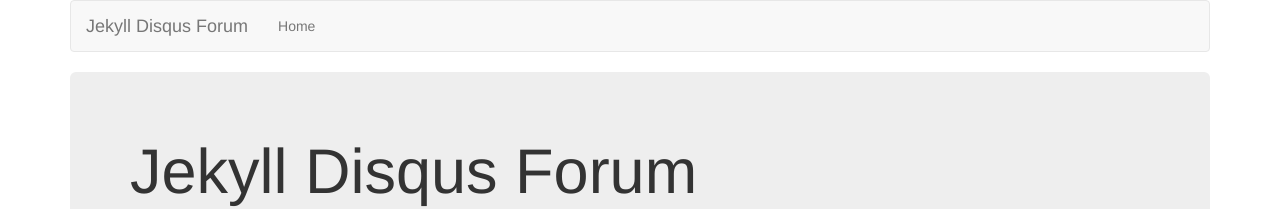
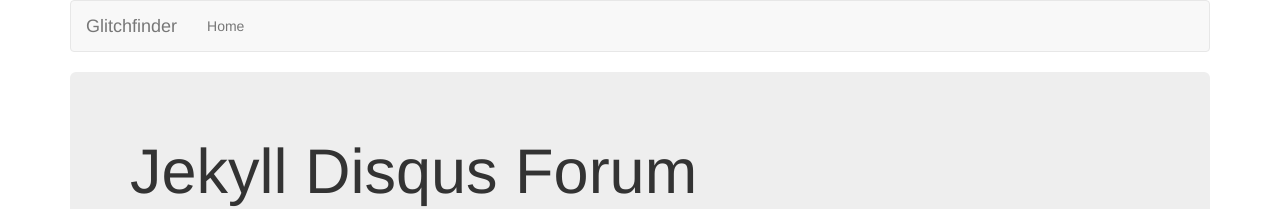
Before and after one commit to glitchfinderforums/glitchfinderforums.github.io, a Jekyll site: the page built from index.md, in a window 1280 px wide. Shown: the top 209 px of the page. Built offline with Jekyll 4.4.1, drawn with Linux system fonts in a browser that asks for light colours; nearby versions of some CDN libraries; our own code applies the rules of GitHub Pages for plain Markdown files; part of the change alters nothing that is shown.

Commit message:
Configure forum

```diff
--- a/_config.yml
+++ b/_config.yml
@@ -1,25 +1,25 @@
 # Name of your blog (this will show up at the top of your page and in the RSS feed)
-name: Jekyll Disqus Forum
+name: Glitchfinder
 
 # Short description (goes below the title; it will also be used in the RSS feed)
-description: Forum created in Disqus
+description: The go-to forum for glitches!
 
 # Your name, as you want it to appear underneath each post and in the footer
-author: Daniel Klco
+author: Glitchfinder
 
 # Uncomment if you are planning to run the blog in a subdirectory
 # Note - if you enable this, and attempt to view your site locally you have to use the baseurl in your local path.
 # Example, you must use http://localhost:4000/path/to/blog
-baseurl: /Jekyll-Disqus-Forum
+baseurl:
 
 # The URL of your actual domain. This will be used to make absolute links in the RSS feed.
-url: http://klcodanr.github.io/Jekyll-Disqus-Forum
+url: http://glitchfinderforums.github.io
 
 # Exclude system files
 exclude: [.gitignore]
 
 # The disqus shortname for your forum
-disqus_shortname: jekylldisqusforum
+disqus_shortname: glitchfinderforum
 
 # The public key for your disqus application
-disqus_publickey: cVy9WcjLl6TI8EbBAL6PDy8FqMr4gm3HXXfERv7anOYHj3AZAyO2jD66Pqqe71B0
+disqus_publickey: 4KwfsmU7hP6lqpqAG3eJjoHD33o9RD5oztunbCLOvmK9Eb7Uji4zx4jxapisuBfr
```
